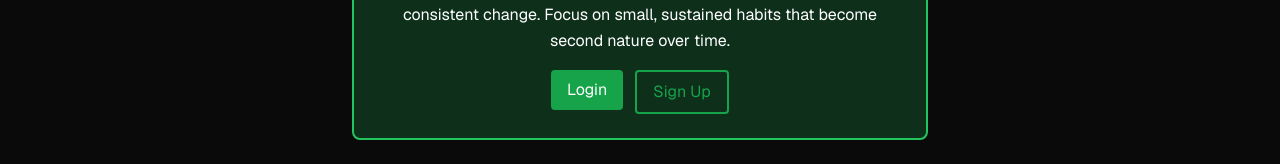
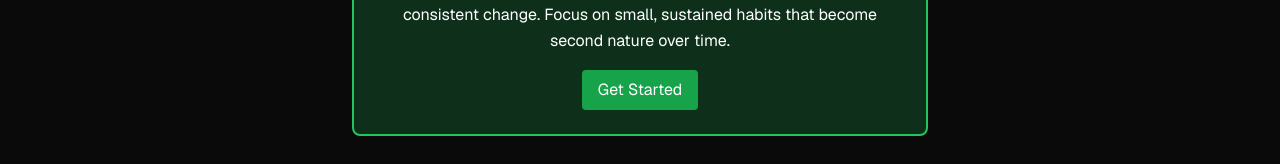
Before and after one commit to kierawilson25/habit-tracker, a Next.js app in the folder Front-end/: page / in a window 1280 px wide. Shown: the part 467-631 px from the top of the page. Built offline with nearby package versions, Linux system fonts and the light colour scheme; no server answers.

Commit message:
feat: remove login and sign up buttons from landing page (#78)

```diff
--- a/Front-end/src/app/page.tsx
+++ b/Front-end/src/app/page.tsx
@@ -57,14 +57,9 @@ export default function HomePage() {
                   </div>
                 ) : (
                   <div className="flex flex-col sm:flex-row gap-3 justify-center">
-                    <Link href="/login">
+                    <Link href="/sign-up">
                       <button className={activeButtonClass}>
-                        Login
-                      </button>
-                    </Link>
-                    <Link href="/sign-up">
-                      <button className={secondaryButtonClass}>
-                        Sign Up
+                        Get Started
                       </button>
                     </Link>
                   </div>
```
